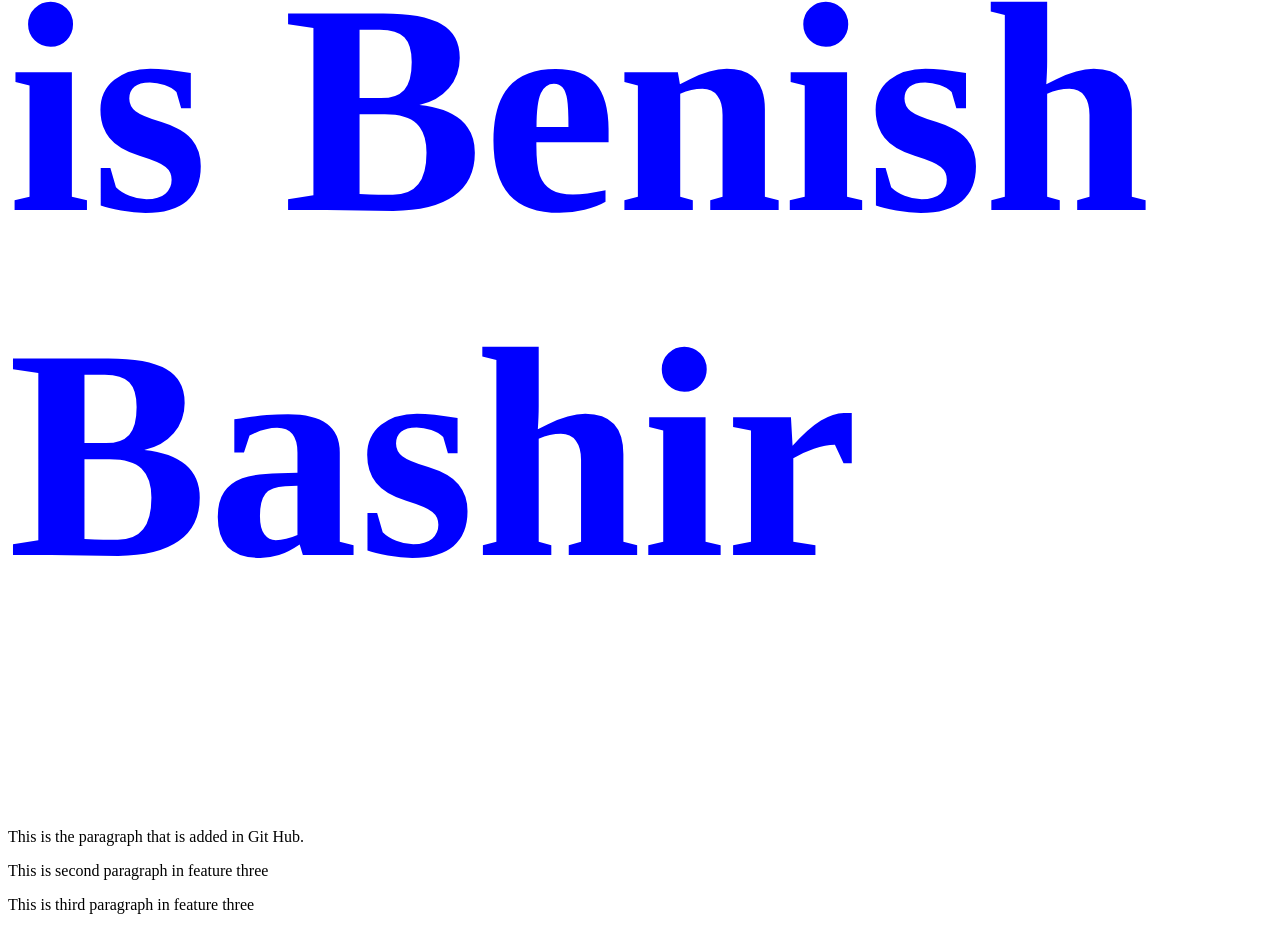
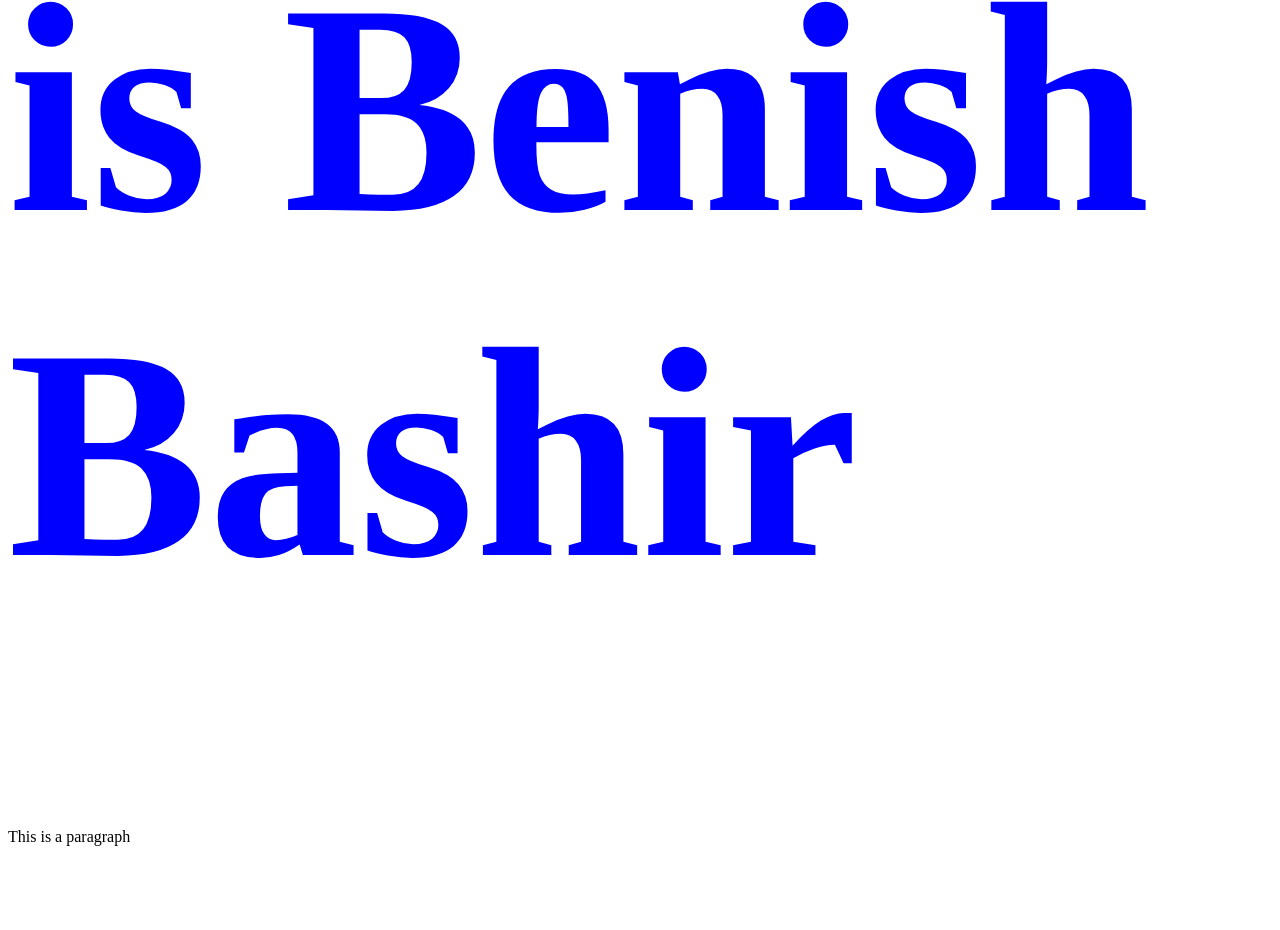
Before and after one commit to benishbashir/HttpsRemoteRepo, a plain HTML site: page index.html in a window 1280 px wide. Shown: the part 635-1565 px from the top of the page. After the commit the page ends 1497 px from the top, so only its background shows below. Drawn offline with Linux system fonts and the light colour scheme.

Commit message:
main: made changed and comiited now

```diff
--- a/index.html
+++ b/index.html
@@ -12,13 +12,6 @@ p {color: pink}
   <body>
     <h1>My name is Benish Bashir</h1>
  <!-- this is added in feature-one branch -->
-    <p>
-      This is the paragraph that is added in Git Hub.
-    </p>
-    This is second paragraph in feature three
-    <P>
-    </p>
-    This is third paragraph in feature three
-    <P>
+ <p> This is a paragraph </p>
   </body>
 </html>
```
